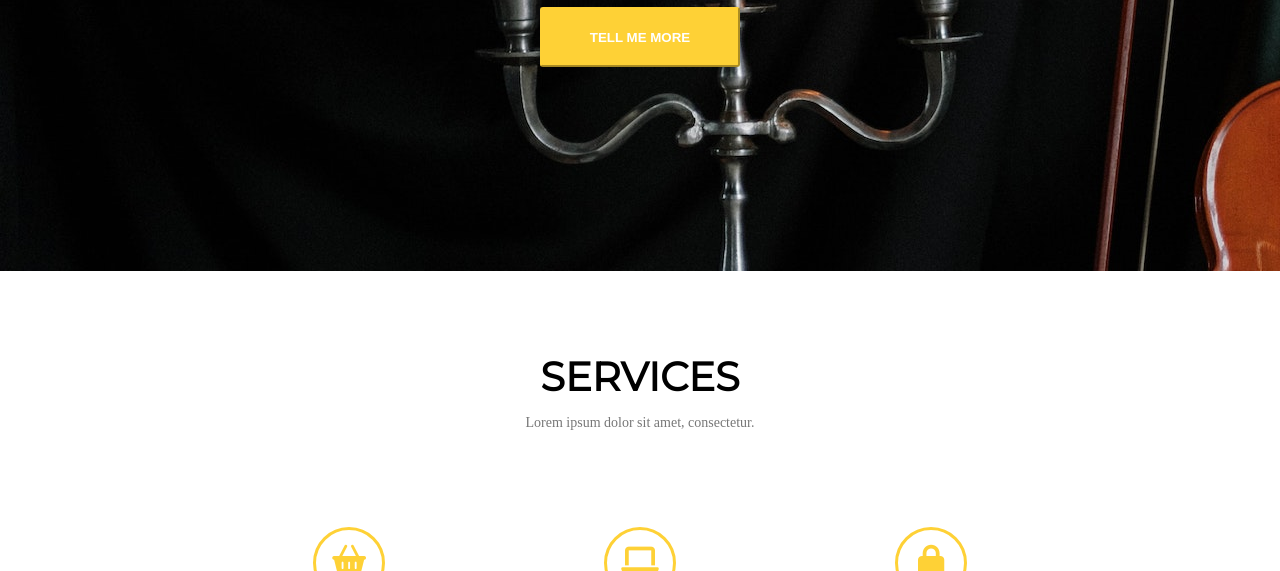
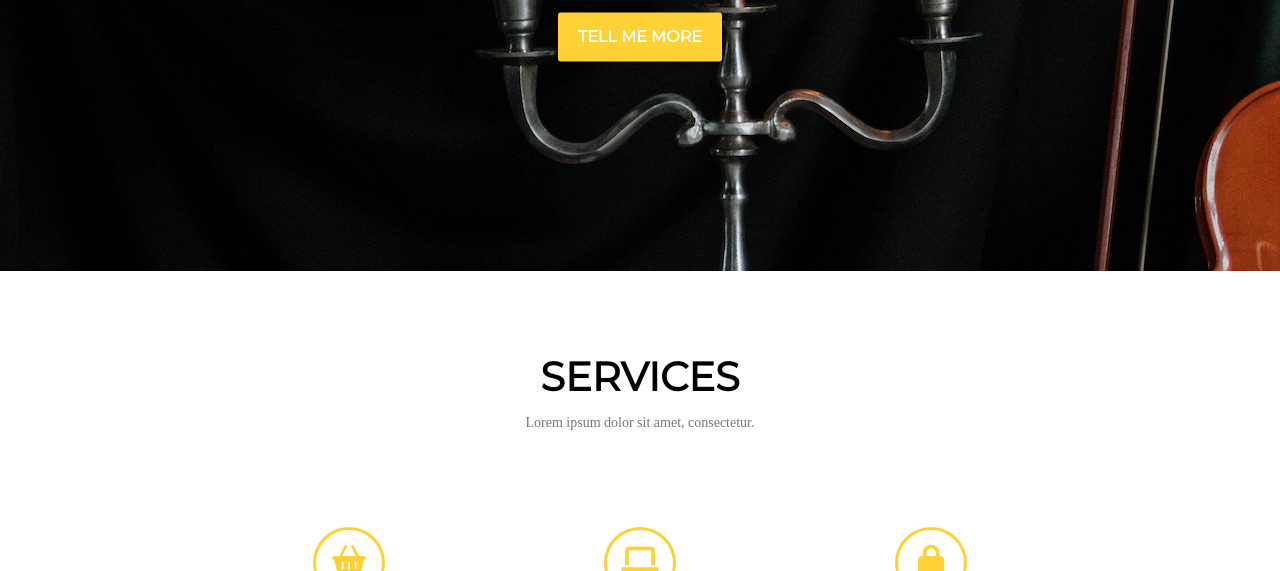
Before and after one commit to Stolkens/modul-4-poprawiony, a website: page index.html in a window 1280 px wide. Shown: the part 529-1100 px from the top of the page. Drawn offline with Linux system fonts and the light colour scheme; a web font is replaced by a local one.

Commit message:
Fix button in splash section

```diff
--- a/index.html
+++ b/index.html
@@ -67,8 +67,7 @@
 				<div class="splash-inner">
 					<h3 class="subtitle">Welcome To Our Studio!</h3>
 					<h1 class="splash-title">IT'S NICE TO MEET YOU</h1>
-					<button><a class="btn" href="#">TELL ME MORE</a></button>
-
+					<a class="btn" href="#">TELL ME MORE</a>
 				</div>
 			</div>
 		</header>
@@ -138,7 +137,6 @@
 						<div class="image-overlay">
 							<a href="#"><h4>SMART STATIONARY</h4></a>
 						</div>
-
 					</div>
 					<div class="image col-md-6 col-lg-3 mt-2">
 						<img src="/images/poster.jpeg" alt="poster">
@@ -165,7 +163,6 @@
 						<div class="image-overlay">
 							<a href="#"><h4>TREEHOUSE TEMPLATE</h4></a>
 						</div>
-
 					</div>
 					<div class="image col-md-6 col-lg-3 mt-2">
 						<img src="/images/logo.jpeg" alt="logo">
@@ -174,7 +171,6 @@
 						<div class="image-overlay">
 							<a href="#"><h4>BURNED LOGO</h4></a>
 						</div>
-
 					</div>
 				</div>
 			</div>
--- a/sass/style.scss
+++ b/sass/style.scss
@@ -122,14 +122,10 @@ h5 {
 		font-weight: 700;
 	}
 }
-button {
+.btn {
+	padding: 15px 20px;
 	background-color: $add-color;
-	width: 200px;
-	height: 60px;
 	border-radius: 3px;
-	border-color: $add-color;
-}
-.btn {
 	font-weight: 700;
 	&:hover {
 		color: #000;
```
Also changed, not shown: css/style.css, 1 other file.
